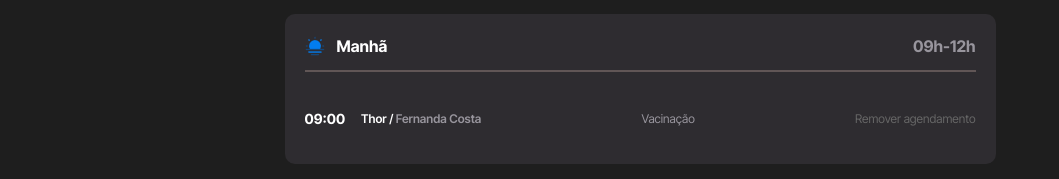
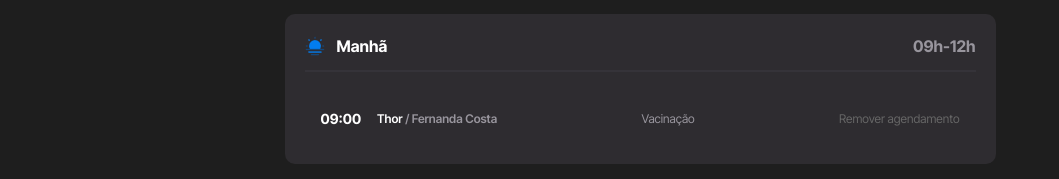
Before and after one commit to ramoncodevale/agendamento-petshop, a React (Vite) app: page / in a window 1280 px wide. Shown: the part 173-352 px from the top of the page, without its empty margins (0-1059 px from the left). Built offline with nearby package versions, Linux system fonts and the light colour scheme; a web font is replaced by a local one.

Commit message:
feat: visual adjustments to the AgendaManha component

```diff
--- a/src/components/agenda-manha.tsx
+++ b/src/components/agenda-manha.tsx
@@ -10,19 +10,17 @@ export const AgendaManha = () => {
           <p className="text-[#98959D] font-bold">09h-12h</p>
         </div>
 
-        <div className="w-full border mt-3 border-[#615656]" />
+        <div className="w-full border mt-3 border-[#353339]" />
 
-        <div className="flex justify-between items-center mt-9">
-          <div className="flex items-center gap-4">
-            <p className="text-white text-[14px] font-bold">09:00</p>
-            <p className="text-white text-[12px] font-semibold">
-              Thor / <span className="text-[#98959D] text-[12px]">Fernanda Costa</span>
-            </p>
-          </div>
-          <p className="text-[#98959D] text-[12px]">Vacinação</p>
-          <p className="text-[#666666] text-[12px]">Remover agendamento</p>
-        </div>
+       <div className="flex justify-between items-center mt-9 px-4">
+      <div className="flex items-center gap-4">
+        <p className="text-white  text-[14px] font-bold">09:00</p>
+        <p className="text-white text-[12px] font-semibold">Thor <span className="text-[#98959D] text-[12px]">/ Fernanda Costa</span></p>
       </div>
+      <p className="text-[#98959D] text-[12px]">Vacinação</p>
+      <p className="text-[#666666] text-[12px]">Remover agendamento</p>
+      </div>
+       </div>
     </section>
   );
 };
```
